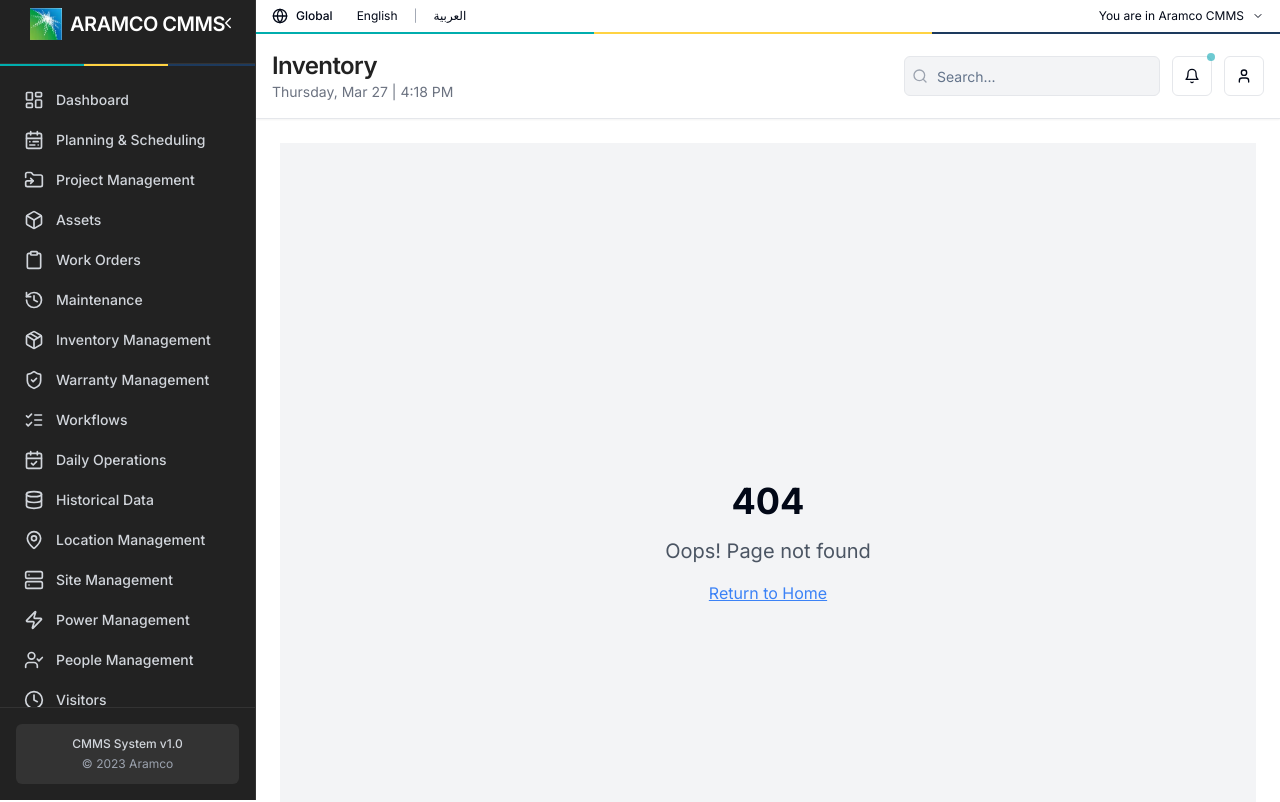
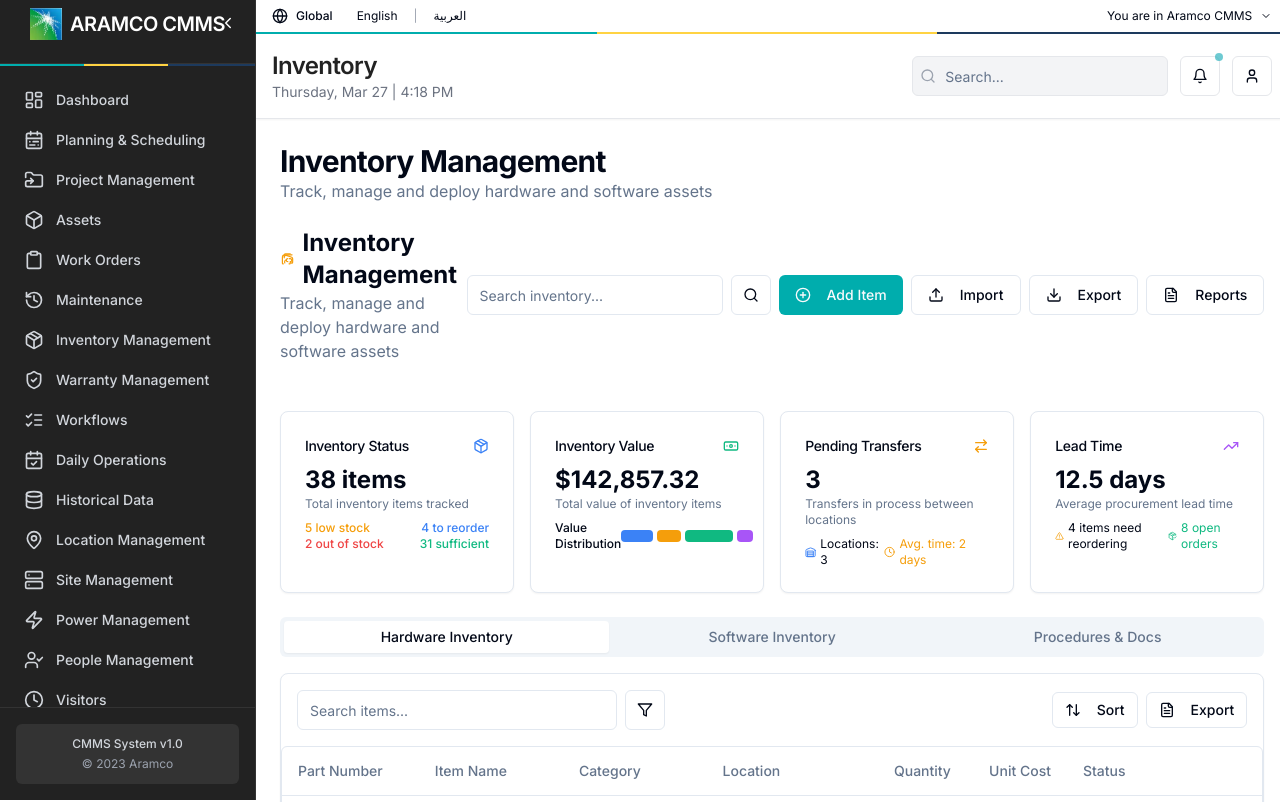
Before and after one commit to zanybarlee/ai-asset-monitor, a React (Vite) app: page /inventory in a window 1280 px wide. Shown: the top 802 px of the page. Built offline with nearby package versions, Linux system fonts and the light colour scheme.

Commit message:
Separate Inventory Management page
Move Inventory Management to its own page and remove it from Site Management.

```diff
--- a/src/App.tsx
+++ b/src/App.tsx
@@ -17,7 +17,7 @@ import LocationManagement from "@/pages/LocationManagement";
 import SiteManagement from "@/pages/SiteManagement";
 import MEPEvaluation from "@/pages/site-management/MEPEvaluation";
 import DigitalTwin from "@/pages/site-management/DigitalTwin";
-import InventoryManagement from "@/pages/site-management/InventoryManagement";
+import InventoryManagement from "@/pages/InventoryManagement"; // Updated import path
 import ProvisioningWorkflows from "@/pages/site-management/ProvisioningWorkflows";
 import PowerManagement from "@/pages/PowerManagement";
 import RealTimeMonitoring from "@/pages/power-management/RealTimeMonitoring";
@@ -72,10 +72,10 @@ const App = () => (
               <Route path="visitors" element={<Visitors />} />
               <Route path="settings" element={<Settings />} />
               <Route path="locations" element={<LocationManagement />} />
+              <Route path="inventory" element={<InventoryManagement />} /> {/* New top-level route */}
               <Route path="sitemanagement" element={<SiteManagement />}>
                 <Route path="mep" element={<MEPEvaluation />} />
                 <Route path="digitaltwin" element={<DigitalTwin />} />
-                <Route path="inventory" element={<InventoryManagement />} />
                 <Route path="provisioning" element={<ProvisioningWorkflows />} />
               </Route>
               <Route path="power" element={<PowerManagement />}>
--- /dev/null
+++ b/src/pages/InventoryManagement.tsx
@@ -0,0 +1,38 @@
+
+import { useState } from "react";
+import InventoryHeader from "@/components/inventory/InventoryHeader";
+import MetricsCards from "@/components/inventory/MetricsCards";
+import InventoryTabs from "@/components/inventory/InventoryTabs";
+import { InventoryItem } from "@/components/inventory/types";
+import { mockInventoryItems, mockInventoryMetrics } from "@/components/inventory/mock-data";
+
+const InventoryManagement = () => {
+  const [open, setOpen] = useState(false);
+  const [inventoryItems, setInventoryItems] = useState<InventoryItem[]>(mockInventoryItems);
+
+  const handleAddItem = (newItem: InventoryItem) => {
+    setInventoryItems([...inventoryItems, newItem]);
+    setOpen(false);
+  };
+
+  return (
+    <div className="space-y-6">
+      <div>
+        <h2 className="text-3xl font-bold tracking-tight">Inventory Management</h2>
+        <p className="text-muted-foreground">
+          Track, manage and deploy hardware and software assets
+        </p>
+      </div>
+
+      <InventoryHeader
+        open={open}
+        setOpen={setOpen}
+        onItemAdded={handleAddItem}
+      />
+      <MetricsCards metrics={mockInventoryMetrics} />
+      <InventoryTabs inventoryItems={inventoryItems} />
+    </div>
+  );
+};
+
+export default InventoryManagement;
--- a/src/pages/SiteManagement.tsx
+++ b/src/pages/SiteManagement.tsx
@@ -9,19 +9,18 @@ const SiteManagement = () => {
   const navigate = useNavigate();
 
   useEffect(() => {
-    // Redirect to inventory by default if we're on the root path
+    // Redirect to provisioning by default if we're on the root path
     if (location.pathname === "/sitemanagement") {
-      navigate("/sitemanagement/inventory", { replace: true });
+      navigate("/sitemanagement/provisioning", { replace: true });
     }
   }, [location.pathname, navigate]);
 
   // Determine which tab should be active based on the URL path
   const getActiveTab = () => {
-    if (location.pathname.includes('/inventory')) return 'inventory';
     if (location.pathname.includes('/provisioning')) return 'provisioning';
     if (location.pathname.includes('/mep')) return 'mep';
     if (location.pathname.includes('/digitaltwin')) return 'digitaltwin';
-    return 'inventory'; // Default to Inventory tab
+    return 'provisioning'; // Default to Provisioning tab
   };
 
   return (
@@ -29,15 +28,12 @@ const SiteManagement = () => {
       <div>
         <h2 className="text-3xl font-bold tracking-tight">Site Management & Server Provisioning</h2>
         <p className="text-muted-foreground">
-          Comprehensive tools for site management, digital twin integration, and inventory tracking
+          Comprehensive tools for site management, digital twin integration, and server provisioning
         </p>
       </div>
 
-      <Tabs defaultValue="inventory" value={getActiveTab()} className="space-y-4">
+      <Tabs defaultValue="provisioning" value={getActiveTab()} className="space-y-4">
         <TabsList>
-          <TabsTrigger value="inventory" asChild>
-            <Link to="/sitemanagement/inventory">Inventory Management</Link>
-          </TabsTrigger>
           <TabsTrigger value="provisioning" asChild>
             <Link to="/sitemanagement/provisioning">Provisioning Workflows</Link>
           </TabsTrigger>
--- a/src/pages/site-management/ProvisioningWorkflows.tsx
+++ b/src/pages/site-management/ProvisioningWorkflows.tsx
@@ -1,6 +1,5 @@
 
-import { useState } from "react";
-import ProvisioningWorkflows from "@/components/inventory/ProvisioningWorkflows";
+import ProvisioningWorkflowsComponent from "@/components/inventory/ProvisioningWorkflows";
 
 const ProvisioningWorkflowsPage = () => {
   return (
@@ -11,7 +10,7 @@ const ProvisioningWorkflowsPage = () => {
           Manage and track provisioning workflows for hardware and infrastructure
         </p>
       </div>
-      <ProvisioningWorkflows />
+      <ProvisioningWorkflowsComponent />
     </div>
   );
 };
```
